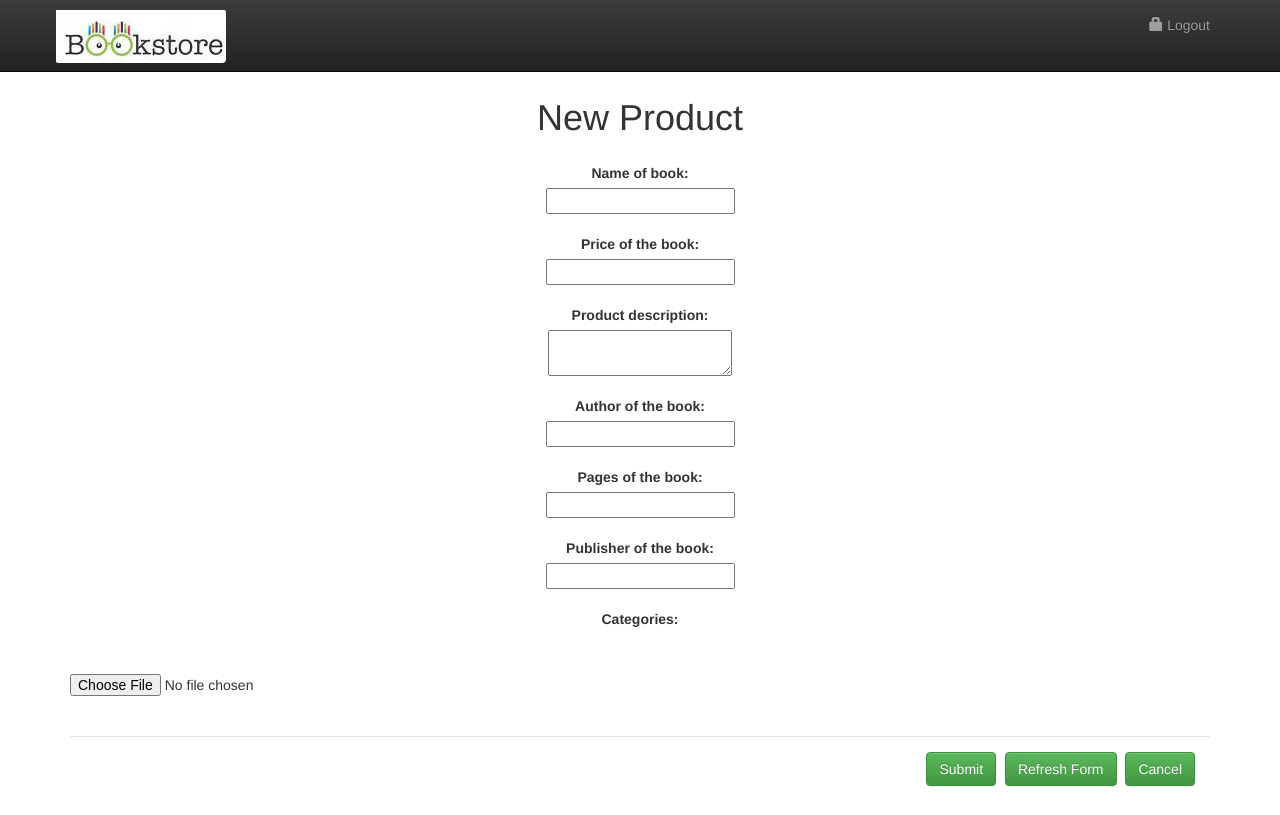
After one commit to kajralah/bookstore, a Django app: page /newBook.html in a window 1280 px wide. The commit adds this page. Run offline with Django 3.2, Linux system fonts and the light colour scheme; data that the repository does not hold is empty; some libraries are stand-ins or nearby versions.

Commit message:
some changes in index.html ,newBook.html and profile-settings.html

```diff
--- /dev/null
+++ b/bookstore/python_app/templates/newBook.html
@@ -0,0 +1,102 @@
+<html>
+	<head>
+		<title>BookStore</title>
+		<meta charset="utf-8">
+		{% load staticfiles %}
+		<link rel="stylesheet"  type="text/css" href="{% static "css/bootstrap.min.css" %}" >
+		<link rel="stylesheet"  type="text/css" href="{% static "css/bootstrap-theme.min.css" %}" >
+		<link rel="stylesheet"  type="text/css" href="{% static "css/index_css.css" %}">
+		<script src="{% static "js/jquery.min.js" %}"></script>
+		<script src="{% static "js/login_register.js"%}"></script>
+		<script src="{% static "js/bootstrap.min.js" %}"></script>
+	</head>
+
+<body onload="addCategories()">
+
+<!-- Navigation Bar -->
+	<div class="navbar navbar-inverse navbar-static-top">
+        <div class="container -fluid">
+                        <div class = "navbar-header-inverse">
+                       		 <input type="button" class="btn navbar-brand navbar-btn" data-target=".navbar-collapse" onclick='go_to_home_page()' id="index_button"/>
+                        </div>
+
+			 			 <!--Log out buttons -->
+			<div class = "navbar-collapse collapse" >
+				<ul class="nav navbar-nav navbar-right">
+					<li>
+						<a onclick="logout()"><i class="glyphicon glyphicon-lock"></i> Logout</a></li>
+				  </ul>
+			</div>
+		</div>
+    </div>
+
+		<div class="container">
+
+		<div>
+			<form method="post" enctype="multipart/form-data" action="book">
+		<div>
+			<div>
+				<div>
+					<h1 class="modal-title text-center">New Product</h1><br>
+				</div>
+					<div>
+							 <!-- Name of the product-->
+						<div class="control-group text-center">
+								<label class="control-label" for="textinput">Name of book:</label>
+								<div class="controls">
+								  <input id="prod-name-reg" name="name-input" type="text" placeholder="" class="input-medium">
+								</div>
+								<br/>
+						  <!-- Price of the product-->
+							<label class="control-label" for="textinput">Price of the book:</label>
+							<div class="controls">
+							  <input id="prod-price-reg" name="price-input" type="text" placeholder="" class="input-medium">
+							</div>
+
+						<br>
+						  <!-- Description of Product-->
+							<label class="control-label" for="textinput">Product description:</label>
+							<div class="controls">
+							<textarea id="prod-descr-reg" name="desc-input" placeholder="" class="input-medium"></textarea>
+							</div>
+							<br/>
+
+							<label class="control-label" for="textinput">Author of the book:</label>
+							<div class="controls">
+							  <input id="prod-author-reg" name="author-input" type="text" placeholder="" class="input-medium">
+							</div>
+
+							<br>
+							<label class="control-label" for="textinput">Pages of the book:</label>
+							<div class="controls">
+							  <input id="prod-pages-reg" name="pages-input" type="text" placeholder="" class="input-medium">
+							</div>
+							<br>
+							<label class="control-label" for="textinput">Publisher of the book:</label>
+							<div class="controls">
+							  <input id="prod-publisher-reg" name="publisher-input" type="text" placeholder="" class="input-medium">
+							</div>
+							<br>
+
+							<label class="control-label" for="textinput">Categories:</label>
+							<div class="controls" id="prod-categories-reg">
+							</div>
+							 <br>
+							<br>
+						  <!-- Drag and Drop for images-->
+					    <input type="file" name="myfile" />
+						</div>
+						<br/>
+						<br>
+						<div class="modal-footer">
+							<input type="submit" class="btn btn-success" value="Submit" />
+							<input type="submit" class="btn btn-success" type="reset" value="Refresh Form" />
+							<input type="submit" class="btn btn-success" type="submit" onclick="go_to_home_page()" value="Cancel" />
+					    </div>
+				</div>
+			</div>
+		</div>
+		</form>
+	</div>
+	</body>
+</html>
```
Also changed, not shown: bookstore/python_app/templates/index.html (+38 -29 lines), bookstore/python_app/templates/profile-settings.html (+4 -9 lines).
